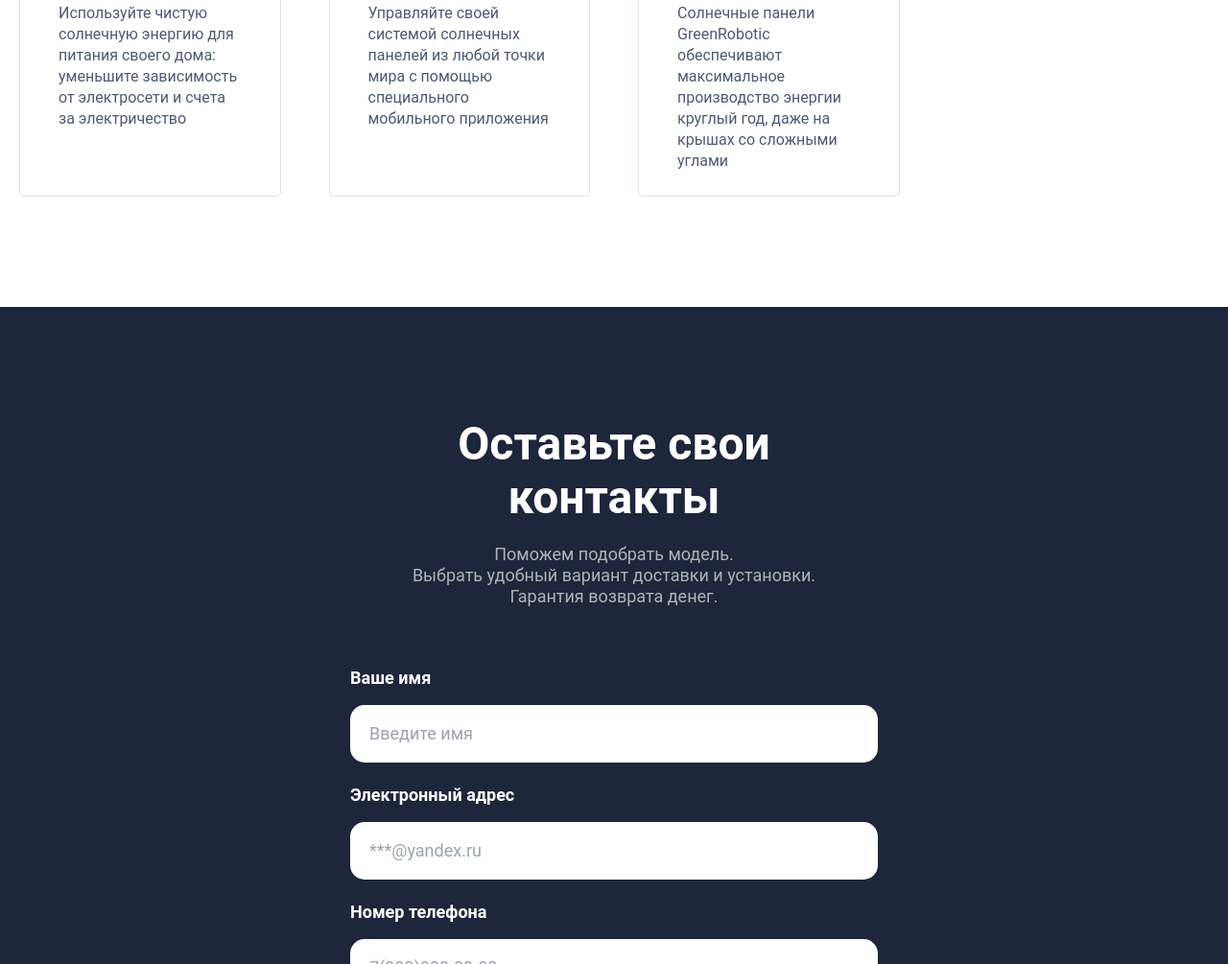
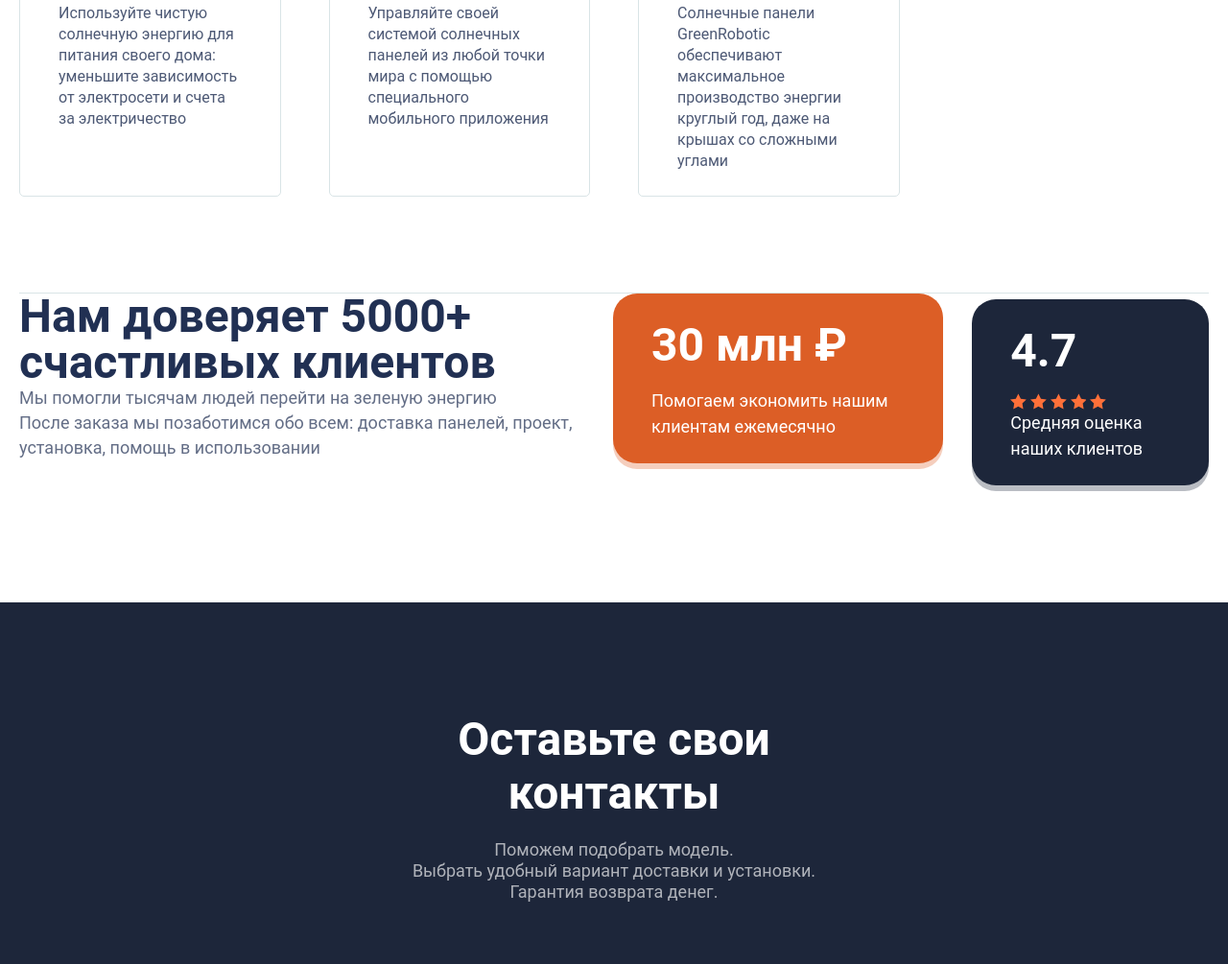
Before and after one commit to Musagigi/layout5, a website built with Vite: page src/index.html in a window 1280 px wide. Shown: the part 1049-2054 px from the top of the page at 96% size. Built offline with nearby package versions, Linux system fonts and the light colour scheme.

Commit message:
закончил section features

```diff
--- a/src/css/main.css
+++ b/src/css/main.css
@@ -8,7 +8,8 @@
 		@apply text-dark;
 	}
 
-	h1 {
+	h1,
+	h2 {
 		@apply text-4xl font-semibold;
 	}
 
--- a/src/index.html
+++ b/src/index.html
@@ -114,6 +114,119 @@
 						</p>
 					</div>
 				</div>
+				<div class="py-5 border-b border-borderColor md:py-[50px]"></div>
+				<div class="md:flex">
+					<div class="md:mr-[10px]">
+						<h2 class="md:text-5xl">
+							Нам доверяет 5000+
+							<br />
+							счастливых клиентов
+						</h2>
+						<p class="leading-[26px] opacity-[0.7]">
+							Мы помогли тысячам людей перейти на зеленую энергию
+						</p>
+						<p class="leading-[26px] opacity-[0.7]">
+							После заказа мы позаботимся обо всем: доставка панелей, проект,
+							установка, помощь в использовании
+						</p>
+					</div>
+					<div class="text-white md:flex md:items-center">
+						<div
+							class="pt-[30px] pb-[25px] px-10 mb-[30px] rounded-[25px] bg-bgFeaturesCardL shadow-[0px_6px_0px] shadow-bgFeaturesCardLShadow md:mr-[30px]"
+						>
+							<h3 class="mb-5 text-4xl font-semibold md:text-5xl">30 млн ₽</h3>
+							<p>Помогаем экономить нашим клиентам ежемесячно</p>
+						</div>
+						<div
+							class="pt-[30px] pb-[25px] px-10 rounded-[25px] bg-bgFeaturesCardR shadow-[0px_6px_0px] shadow-bgFeaturesCardRShadow"
+						>
+							<h3 class="mb-5 text-4xl font-semibold md:text-5xl">4.7</h3>
+							<p class="stars flex w-[100px] gap-1">
+								<svg
+									class="w-full"
+									version="1.1"
+									id="Layer_1"
+									x="0px"
+									y="0px"
+									viewBox="0 0 426.667 426.667"
+									style="enable-background: new 0 0 426.667 426.667"
+									xml:space="preserve"
+								>
+									<polygon
+										style="fill: #ff7039"
+										points="213.333,10.441 279.249,144.017 426.667,165.436 320,269.41 345.173,416.226 213.333,346.91
+						 81.485,416.226 106.667,269.41 0,165.436 147.409,144.017 "
+									/>
+								</svg>
+								<svg
+									class="w-full"
+									version="1.1"
+									id="Layer_1"
+									x="0px"
+									y="0px"
+									viewBox="0 0 426.667 426.667"
+									style="enable-background: new 0 0 426.667 426.667"
+									xml:space="preserve"
+								>
+									<polygon
+										style="fill: #ff7039"
+										points="213.333,10.441 279.249,144.017 426.667,165.436 320,269.41 345.173,416.226 213.333,346.91
+						 81.485,416.226 106.667,269.41 0,165.436 147.409,144.017 "
+									/>
+								</svg>
+								<svg
+									class="w-full"
+									version="1.1"
+									id="Layer_1"
+									x="0px"
+									y="0px"
+									viewBox="0 0 426.667 426.667"
+									style="enable-background: new 0 0 426.667 426.667"
+									xml:space="preserve"
+								>
+									<polygon
+										style="fill: #ff7039"
+										points="213.333,10.441 279.249,144.017 426.667,165.436 320,269.41 345.173,416.226 213.333,346.91
+						 81.485,416.226 106.667,269.41 0,165.436 147.409,144.017 "
+									/>
+								</svg>
+								<svg
+									class="w-full"
+									version="1.1"
+									id="Layer_1"
+									x="0px"
+									y="0px"
+									viewBox="0 0 426.667 426.667"
+									style="enable-background: new 0 0 426.667 426.667"
+									xml:space="preserve"
+								>
+									<polygon
+										style="fill: #ff7039"
+										points="213.333,10.441 279.249,144.017 426.667,165.436 320,269.41 345.173,416.226 213.333,346.91
+						 81.485,416.226 106.667,269.41 0,165.436 147.409,144.017 "
+									/>
+								</svg>
+								<svg
+									class="w-full"
+									version="1.1"
+									id="Layer_1"
+									x="0px"
+									y="0px"
+									viewBox="0 0 426.667 426.667"
+									style="enable-background: new 0 0 426.667 426.667"
+									xml:space="preserve"
+								>
+									<polygon
+										style="fill: #ff7039"
+										points="213.333,10.441 279.249,144.017 426.667,165.436 320,269.41 345.173,416.226 213.333,346.91
+						 81.485,416.226 106.667,269.41 0,165.436 147.409,144.017 "
+									/>
+								</svg>
+							</p>
+							<p>Средняя оценка наших клиентов</p>
+						</div>
+					</div>
+				</div>
 			</section>
 			<section
 				class="form flex justify-center items-center text-center text-white bg-darkBlue padding-sm md:padding-md"
--- a/tailwind.config.js
+++ b/tailwind.config.js
@@ -70,7 +70,11 @@ module.exports = {
 			shadowColor: 'rgb(52,213,68,0.4)',
 			shadowColorHover: 'rgb(246,152,12,0.3)',
 			borderColor: '#D9E4E6',
-			bgFeatures: '#eaeff9'
+			bgFeatures: '#eaeff9',
+			bgFeaturesCardL: '#dc5e26',
+			bgFeaturesCardLShadow: 'rgb(221,95,38,0.3)',
+			bgFeaturesCardR: '#1D263A',
+			bgFeaturesCardRShadow: 'rgb(29,38,58,0.3)'
 		},
 	},
 	plugins: [
```
Also changed, not shown: public/img/main/star.svg (added).
